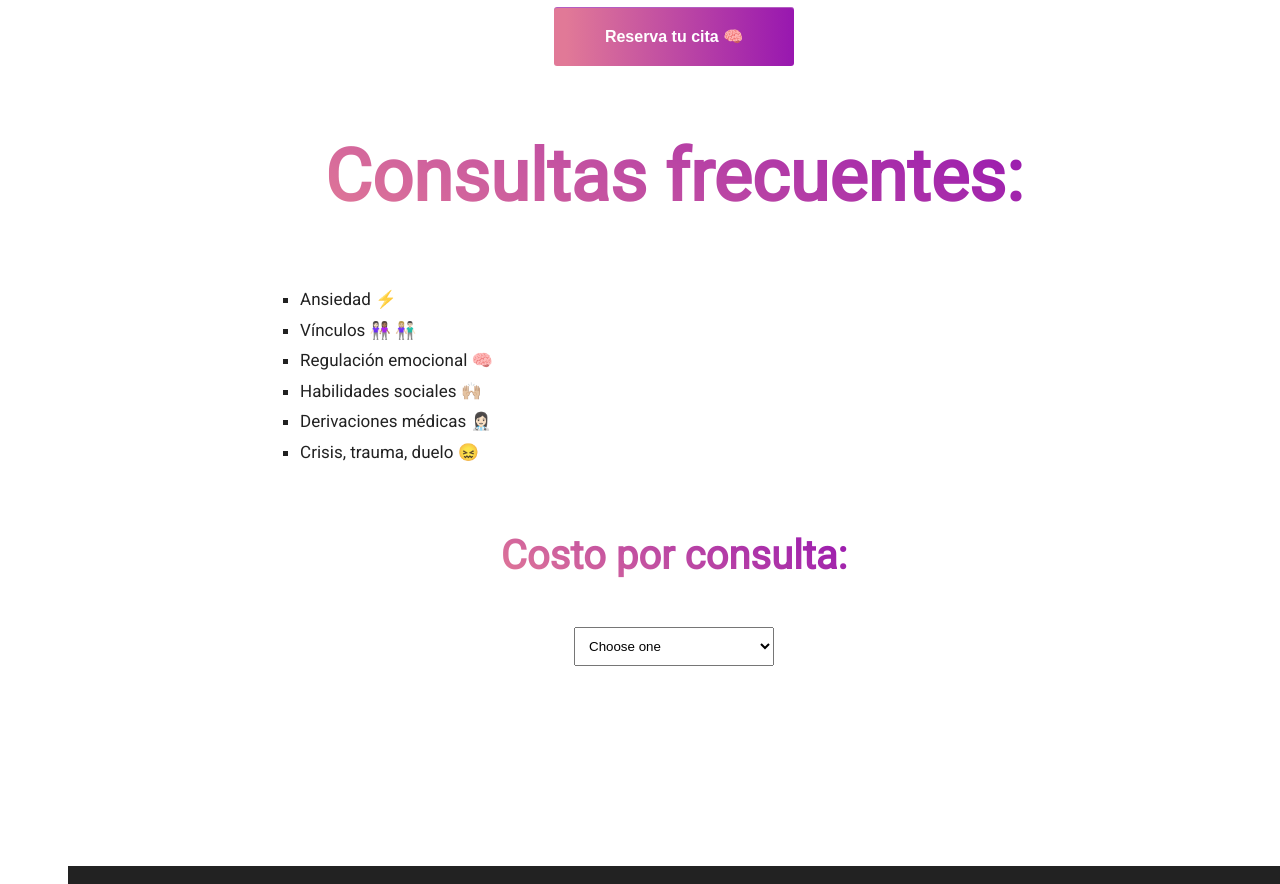
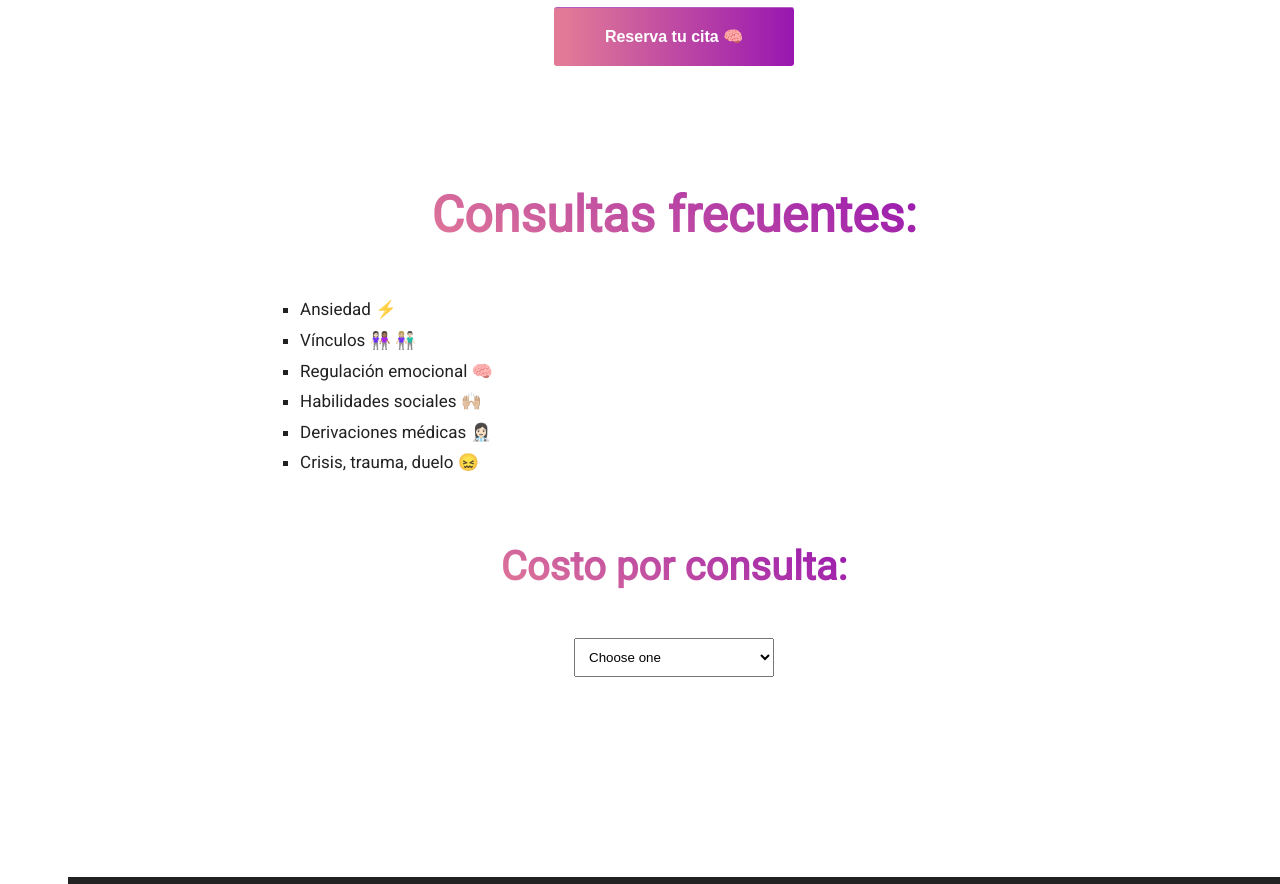
Before and after one commit to AlexEMartin/psicoweb, a React (Create React App) app: page /services in a window 1280 px wide. Shown: the part 1640-2524 px from the top of the page. Built offline with nearby package versions, Linux system fonts and the light colour scheme.

Commit message:
Services titles

```diff
--- a/src/components/Services.scss
+++ b/src/components/Services.scss
@@ -16,12 +16,11 @@
 
     .home-title2 {
         @include titles;
-        margin-top: 3rem;
-        margin-bottom: 3rem;
         font-size: 30px;
+        margin-top: 100px;
 
-        @media (max-width: 768px) {
-            font-size: 30px;
+        @media (min-width: 768px) {
+            font-size: 50px;
         }
     }
 
```
